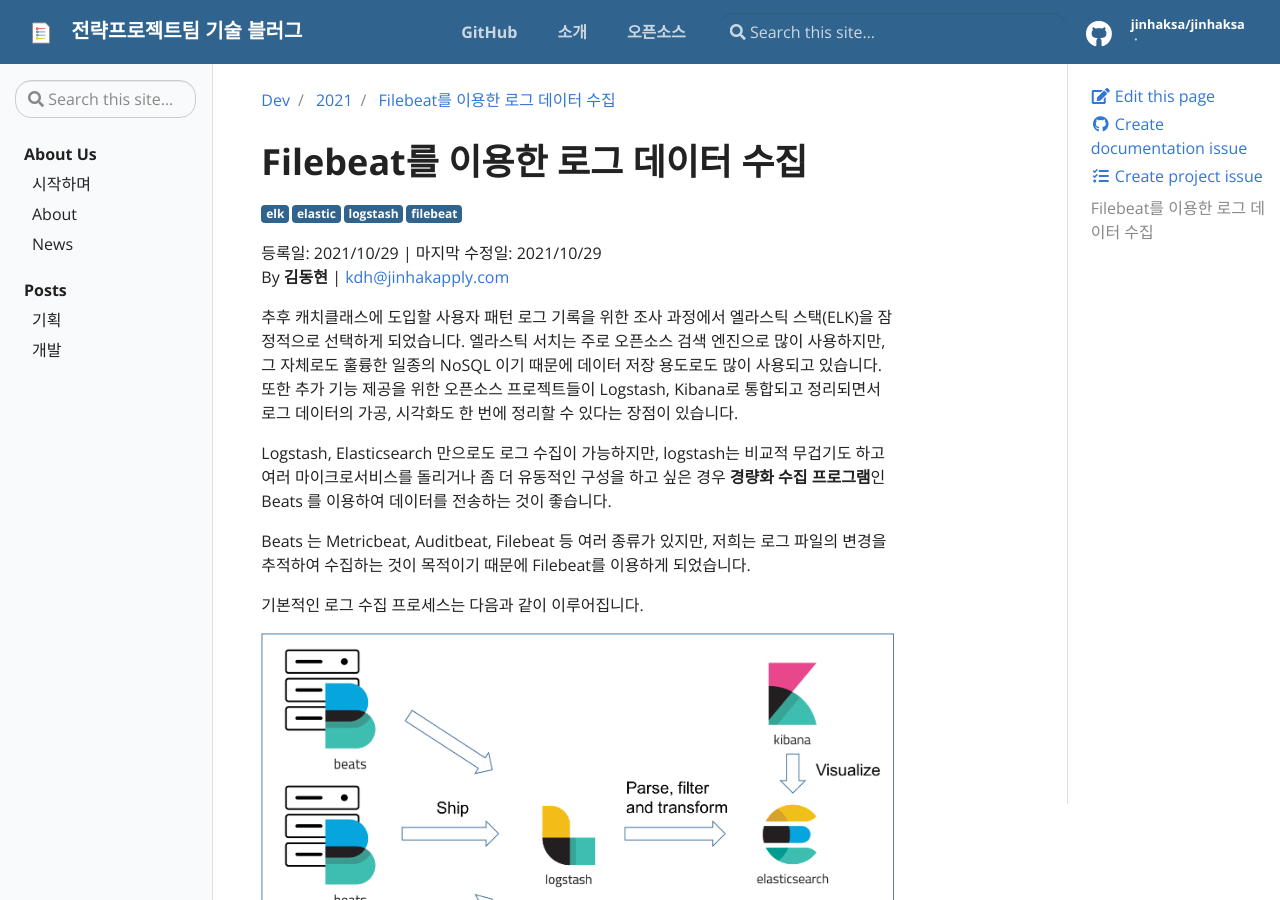
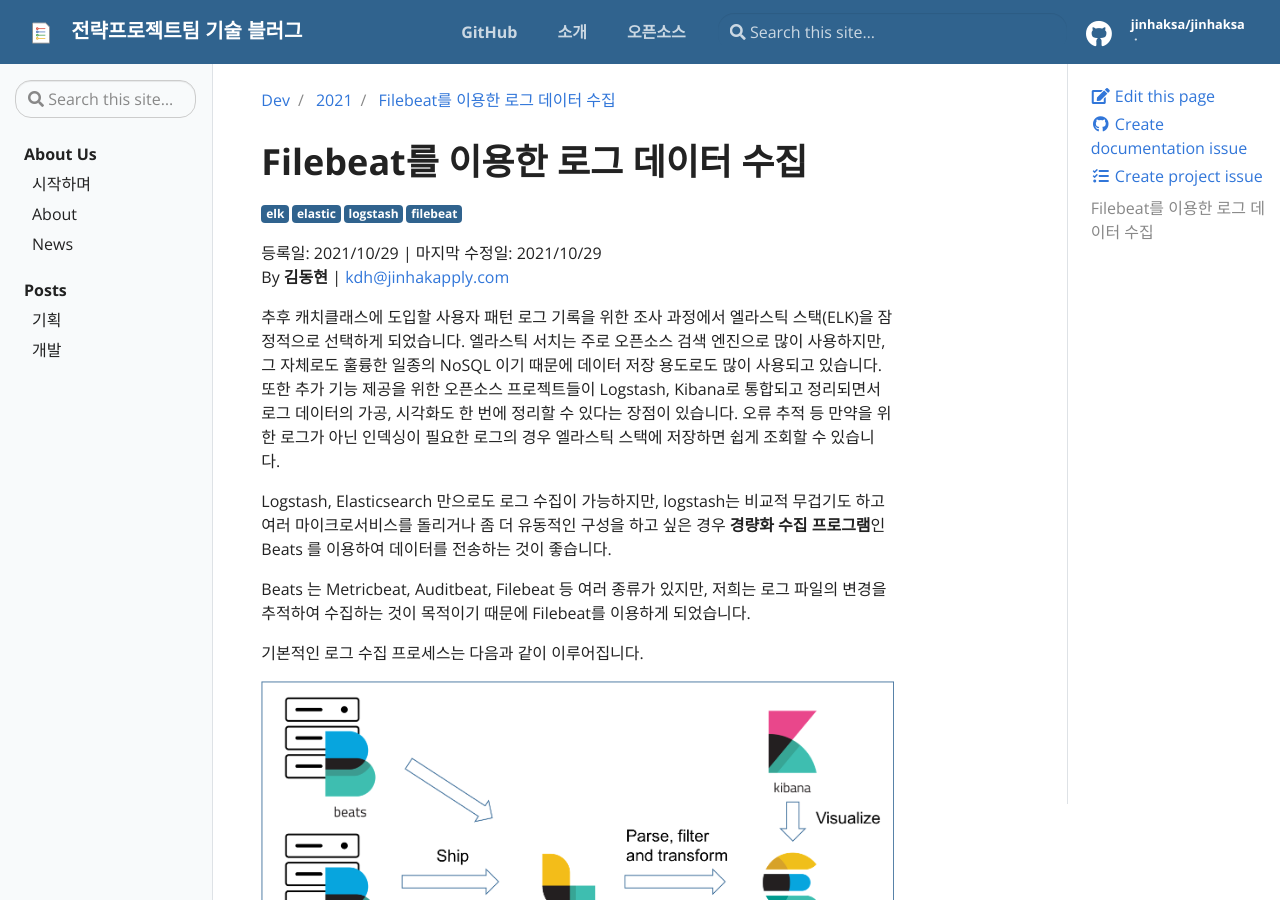
Before and after one commit to jinhaksa/jinhaksa.github.io, a Jekyll site: the page built from _posts/dev/2021-10-29-filebeat.md, in a window 1280 px wide and 900 px high. Built offline with Jekyll 4.4.1, drawn with Linux system fonts in a browser that asks for light colours.

```diff
--- a/_posts/dev/2021-10-29-filebeat.md
+++ b/_posts/dev/2021-10-29-filebeat.md
@@ -12,7 +12,7 @@ tag:
   - filebeat
 ---
 
-추후 캐치클래스에 도입할 사용자 패턴 로그 기록을 위한 조사 과정에서 엘라스틱 스택(ELK)을 잠정적으로 선택하게 되었습니다. 엘라스틱 서치는 주로 오픈소스 검색 엔진으로 많이 사용하지만, 그 자체로도 훌륭한 일종의 NoSQL 이기 때문에 데이터 저장 용도로도 많이 사용되고 있습니다. 또한 추가 기능 제공을 위한 오픈소스 프로젝트들이 Logstash, Kibana로 통합되고 정리되면서 로그 데이터의 가공, 시각화도 한 번에 정리할 수 있다는 장점이 있습니다.
+추후 캐치클래스에 도입할 사용자 패턴 로그 기록을 위한 조사 과정에서 엘라스틱 스택(ELK)을 잠정적으로 선택하게 되었습니다. 엘라스틱 서치는 주로 오픈소스 검색 엔진으로 많이 사용하지만, 그 자체로도 훌륭한 일종의 NoSQL 이기 때문에 데이터 저장 용도로도 많이 사용되고 있습니다. 또한 추가 기능 제공을 위한 오픈소스 프로젝트들이 Logstash, Kibana로 통합되고 정리되면서 로그 데이터의 가공, 시각화도 한 번에 정리할 수 있다는 장점이 있습니다. 오류 추적 등 만약을 위한 로그가 아닌 인덱싱이 필요한 로그의 경우 엘라스틱 스택에 저장하면 쉽게 조회할 수 있습니다.
 
 Logstash, Elasticsearch 만으로도 로그 수집이 가능하지만, logstash는 비교적 무겁기도 하고 여러 마이크로서비스를 돌리거나 좀 더 유동적인 구성을 하고 싶은 경우 **경량화 수집 프로그램**인 Beats 를 이용하여 데이터를 전송하는 것이 좋습니다.
 
```
